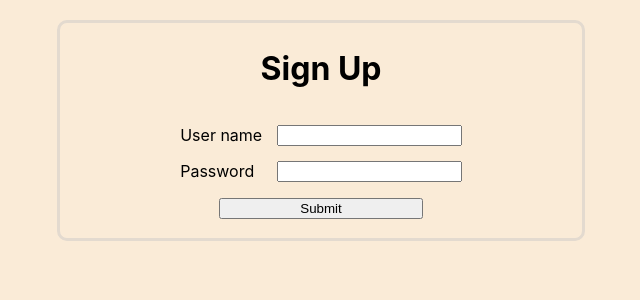
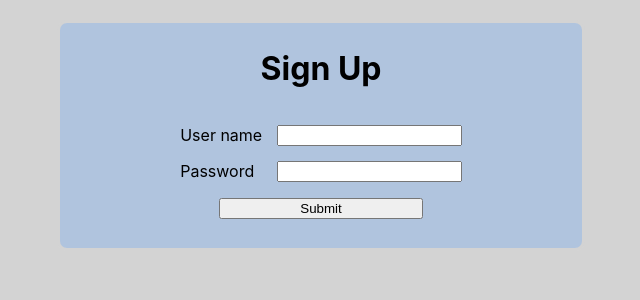
Before and after one commit to Rocket-777/code_voyager, a React (Create React App) app in the folder frontend/: page / in a window 1280 px wide. Shown: the top 300 px of the page, without its empty margins (319-959 px from the left). Built offline with nearby package versions, Linux system fonts and the light colour scheme.

Commit message:
cosmetic

```diff
--- a/frontend/src/App.css
+++ b/frontend/src/App.css
@@ -6,7 +6,7 @@
   position: absolute;
   height: 100%;
   width: 100%;
-  background-color: antiquewhite;
+  background-color: lightgray;
 
 
 
--- a/frontend/src/signUp/styles.jsx
+++ b/frontend/src/signUp/styles.jsx
@@ -9,9 +9,10 @@ const StyledForm = styled.div`
   align-items: center;
   margin-top: 20px;
   padding: 5px;
-  padding-bottom: 20px;
-  border: 3px solid #e3dacf;
+  padding-bottom: 30px;
+  border: 3px solid lightgray;
   border-radius: 10px;
+  background-color: lightsteelblue;
 `;
 const StyledTextInp = styled.div`
   display: flex;
```
Also changed, not shown: 2 other files (tests, documents, lock files or other folders).
